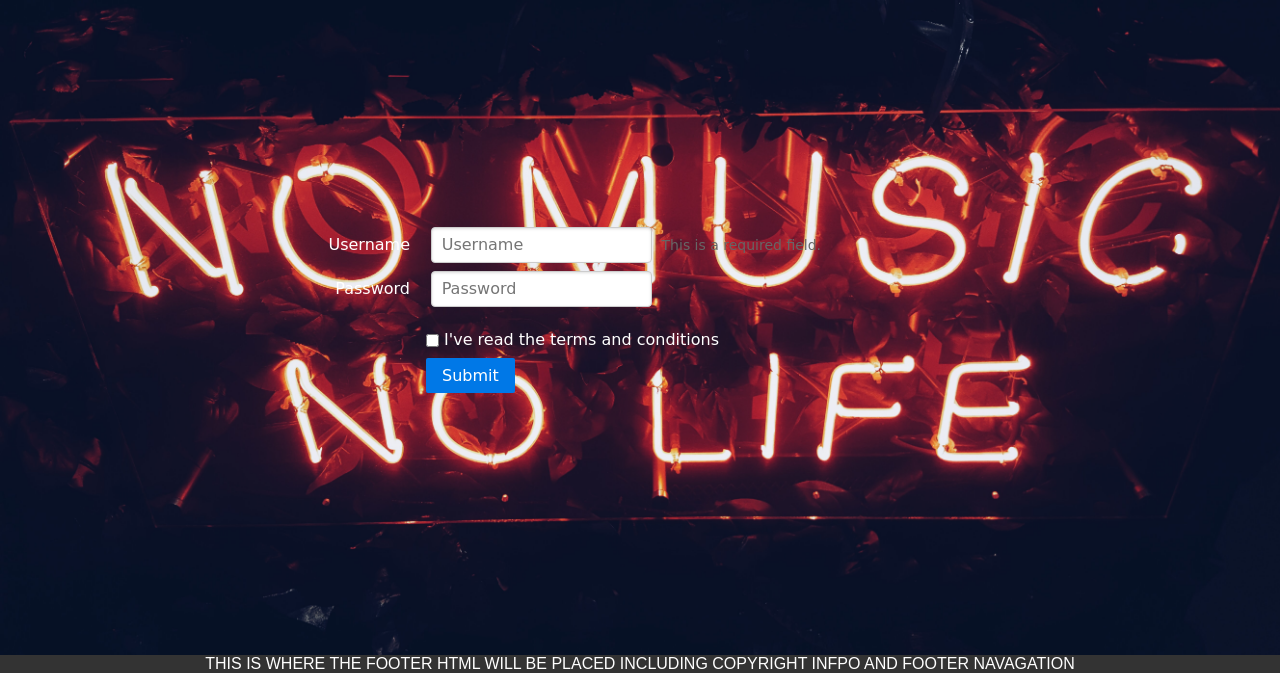
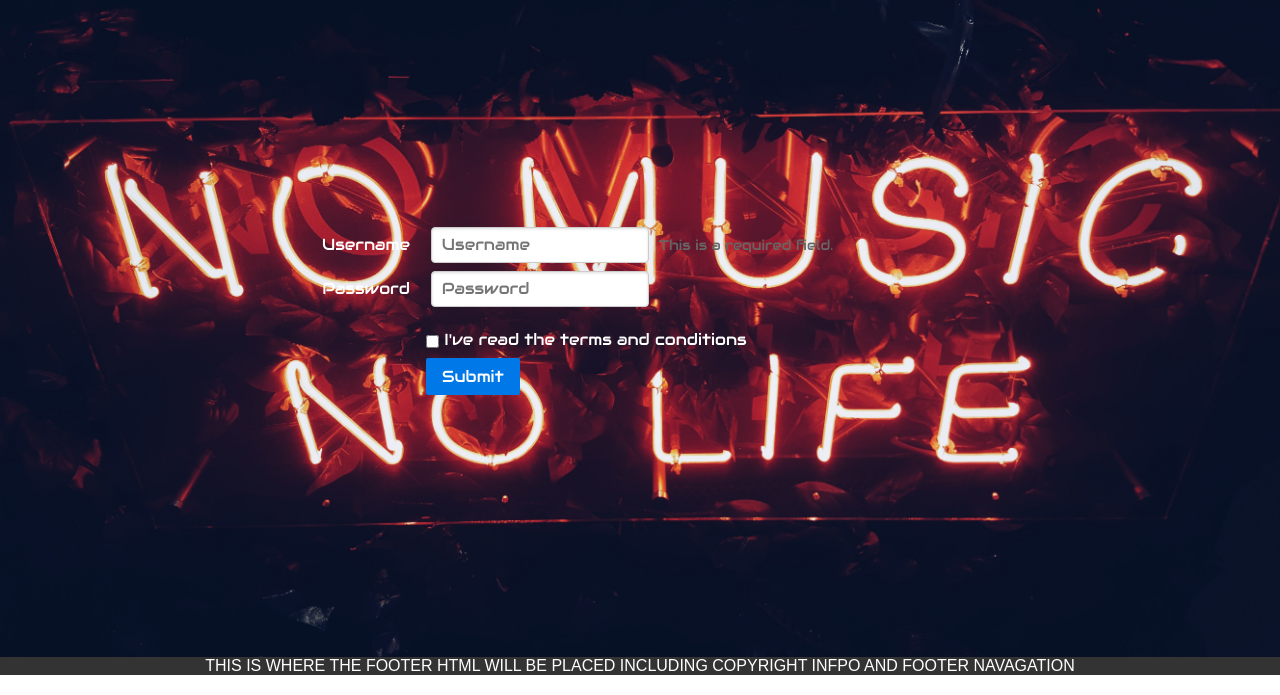
Before and after one commit to nickkdb/Group5-Proj2, a website: page public/login.html in a window 1280 px wide. Shown: the part 109-804 px from the top of the page. Drawn offline with nearby package versions, Linux system fonts and the light colour scheme.

Commit message:
added the font import links and css links to the head so we don't go crazy later

```diff
--- a/public/login.html
+++ b/public/login.html
@@ -5,8 +5,9 @@
     <meta name="viewport" content="width=device-width, initial-scale=1.0">
     <link rel="stylesheet" href="https://cdn.jsdelivr.net/npm/uikit@3.5.16/dist/css/uikit.min.css" />
     <link rel="stylesheet" href="https://unpkg.com/purecss@2.0.3/build/pure-min.css" integrity="sha384-4ZPLezkTZTsojWFhpdFembdzFudphhoOzIunR1wH6g1WQDzCAiPvDyitaK67mp0+" crossorigin="anonymous">
+    <link href="https://fonts.googleapis.com/css2?family=Audiowide&display=swap" rel="stylesheet">
+    <link rel="stylesheet" href="css/styles.css">
     <title>5Wire</title>
-    <link rel="stylesheet" href="css/styles.css">
 </head>
 <body>
     <script language="javascript" type="text/javascript"
```
Also changed, not shown: public/account.html (+3 -0 lines), public/create-playlist.html (+2 -0 lines), public/forgot-password.html (+2 -0 lines), public/join.html (+2 -0 lines), public/playlist.html (+2 -0 lines).
